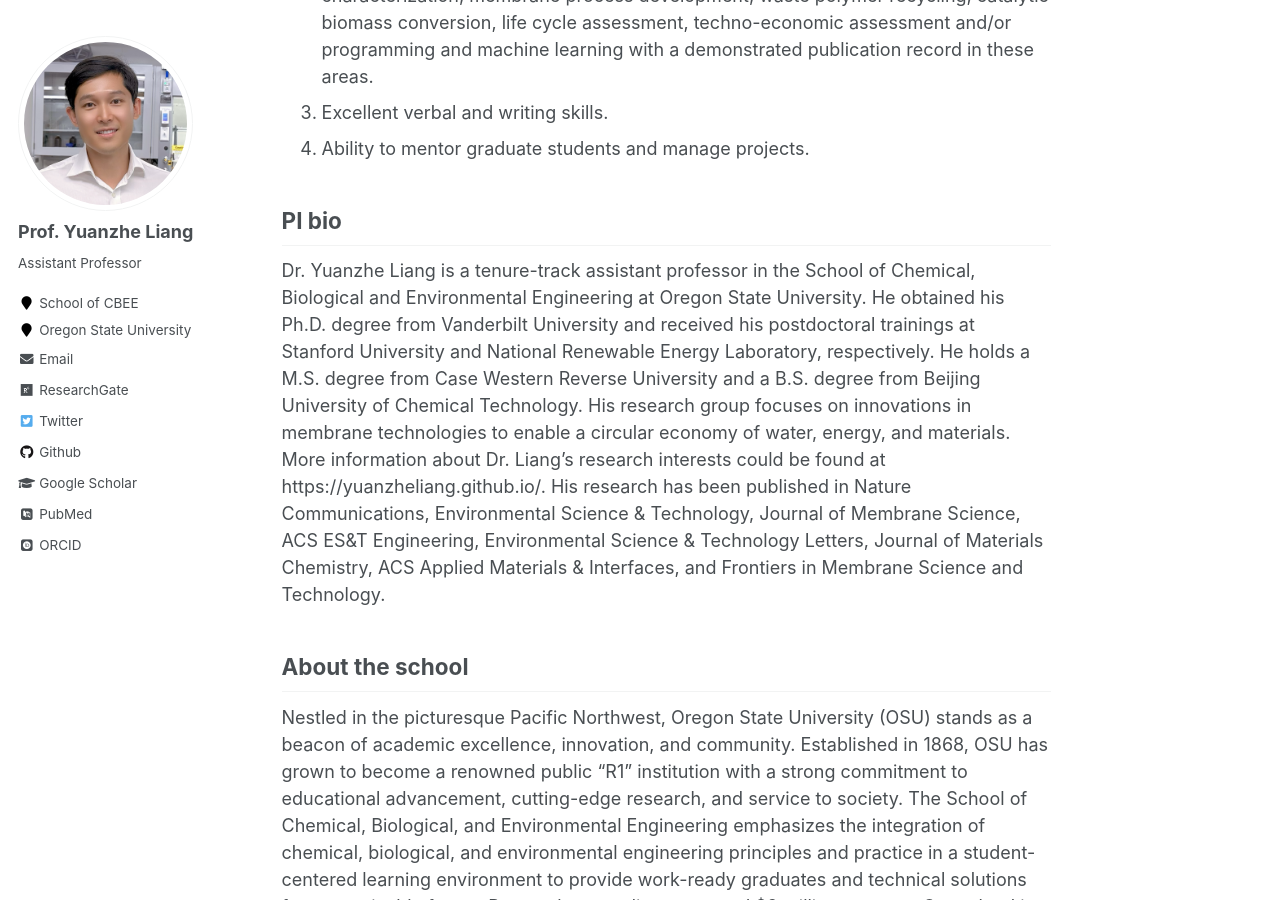
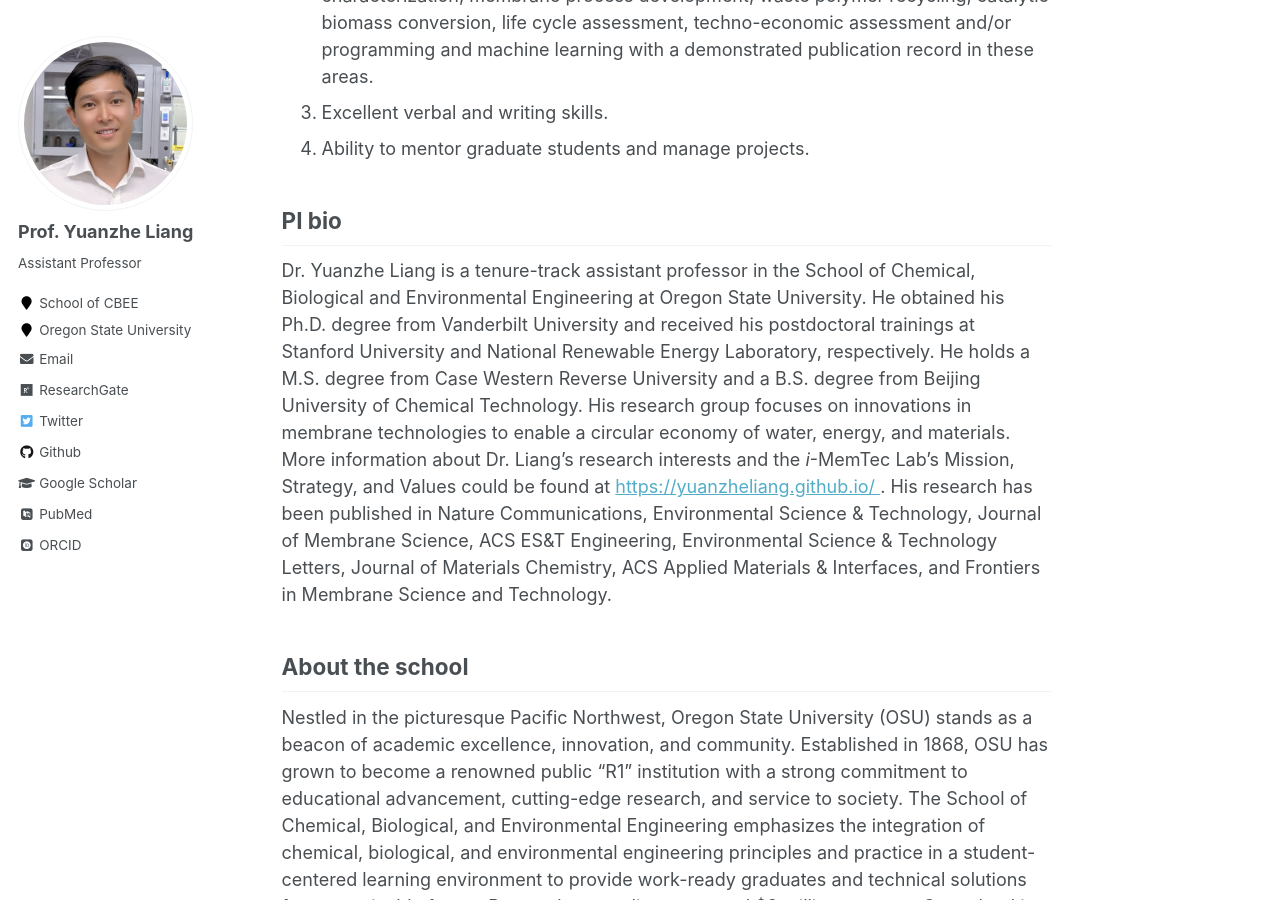
Before and after one commit to yuanzheliang/yuanzheliang.github.io, a Jekyll site: the page built from _pages/openings.md, in a window 1280 px wide and 900 px high, scrolled down 1756 px. Built offline with Jekyll 4.4.1, drawn with Linux system fonts in a browser that asks for light colours; some web fonts are replaced.

Commit message:
Update openings.md

```diff
--- a/_pages/openings.md
+++ b/_pages/openings.md
@@ -37,7 +37,7 @@ The review process will begin immediately and continue until the positions are f
 4.	Ability to mentor graduate students and manage projects.
 
 ## PI bio
-Dr. Yuanzhe Liang is a tenure-track assistant professor in the School of Chemical, Biological and Environmental Engineering at Oregon State University. He obtained his Ph.D. degree from Vanderbilt University and received his postdoctoral trainings at Stanford University and National Renewable Energy Laboratory, respectively. He holds a M.S. degree from Case Western Reverse University and a B.S. degree from Beijing University of Chemical Technology. His research group focuses on innovations in membrane technologies to enable a circular economy of water, energy, and materials. More information about Dr. Liang’s research interests could be found at https://yuanzheliang.github.io/. His research has been published in Nature Communications, Environmental Science & Technology, Journal of Membrane Science, ACS ES&T Engineering, Environmental Science & Technology Letters, Journal of Materials Chemistry, ACS Applied Materials & Interfaces, and Frontiers in Membrane Science and Technology.
+Dr. Yuanzhe Liang is a tenure-track assistant professor in the School of Chemical, Biological and Environmental Engineering at Oregon State University. He obtained his Ph.D. degree from Vanderbilt University and received his postdoctoral trainings at Stanford University and National Renewable Energy Laboratory, respectively. He holds a M.S. degree from Case Western Reverse University and a B.S. degree from Beijing University of Chemical Technology. His research group focuses on innovations in membrane technologies to enable a circular economy of water, energy, and materials. More information about Dr. Liang’s research interests and the *i*-MemTec Lab's Mission, Strategy, and Values could be found at <a href="https://yuanzheliang.github.io/"> https://yuanzheliang.github.io/ </a>. His research has been published in Nature Communications, Environmental Science & Technology, Journal of Membrane Science, ACS ES&T Engineering, Environmental Science & Technology Letters, Journal of Materials Chemistry, ACS Applied Materials & Interfaces, and Frontiers in Membrane Science and Technology.
 
 ## About the school
 Nestled in the picturesque Pacific Northwest, Oregon State University (OSU) stands as a beacon of academic excellence, innovation, and community. Established in 1868, OSU has grown to become a renowned public “R1” institution with a strong commitment to educational advancement, cutting-edge research, and service to society. The School of Chemical, Biological, and Environmental Engineering emphasizes the integration of chemical, biological, and environmental engineering principles and practice in a student-centered learning environment to provide work-ready graduates and technical solutions for a sustainable future. Research expenditures exceed $8 million per year. Our school is an inclusive, diverse community of students, faculty, and staff who are dedicated to creating a better future. We invite you to join us.
```
